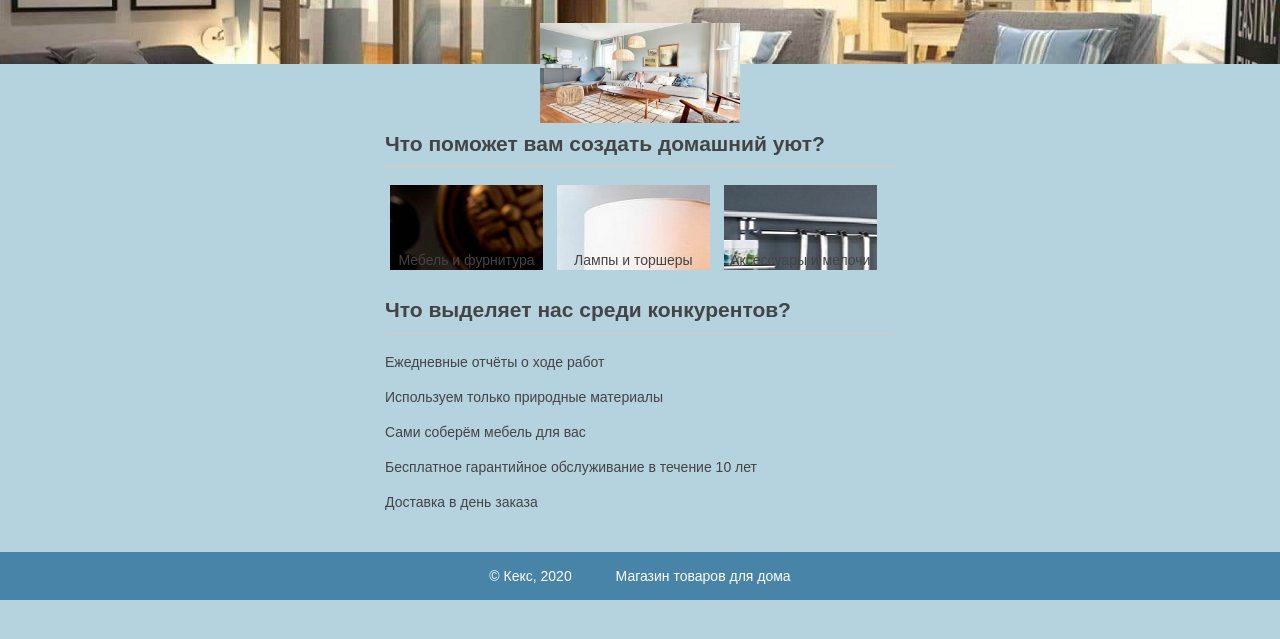
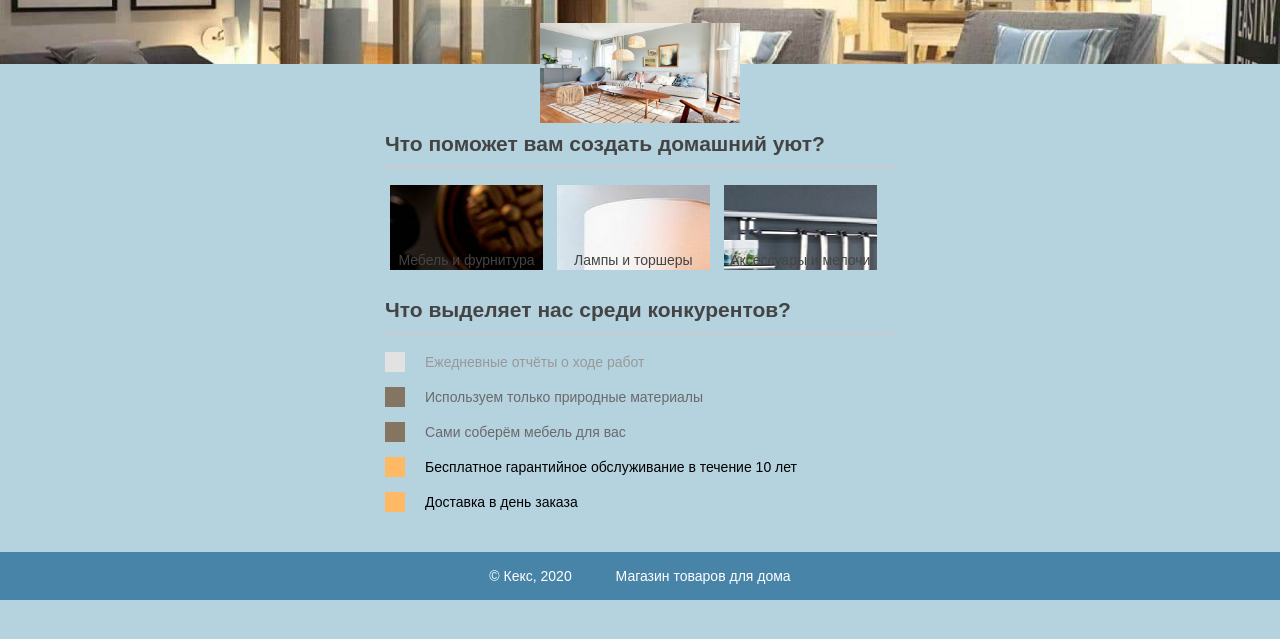
Before and after one commit to Gorshunov2021/HTML_CSS_JS, a plain HTML site: page task0001/index.html in a window 1280 px wide. Shown: the part 153-792 px from the top of the page. Drawn offline with Linux system fonts and the light colour scheme.

Commit message:
28.07.2022

```diff
--- a/task0001/index.html
+++ b/task0001/index.html
@@ -27,10 +27,10 @@
 		<h2>Что выделяет нас среди конкурентов?</h2>
 		<ul class="advantages-list">
 			<li class="advantages-item">Ежедневные отчёты о ходе работ</li>
-			<li class="advantages-item">Используем только природные материалы</li>
-			<li class="advantages-item">Сами соберём мебель для вас</li>
-			<li class="advantages-item">Бесплатное гарантийное обслуживание в течение 10 лет</li>
-			<li >Доставка в день заказа</li>
+			<li class="advantages-item standard">Используем только природные материалы</li>
+			<li class="advantages-item standard">Сами соберём мебель для вас</li>
+			<li class="advantages-item vip">Бесплатное гарантийное обслуживание в течение 10 лет</li>
+			<li class="advantages-item vip">Доставка в день заказа</li>
 		</ul>
 	</section>
 
--- a/task0001/style.css
+++ b/task0001/style.css
@@ -96,7 +96,20 @@ h2 {
 
 .advantages-item {
 	margin-bottom: 15px;
+	padding-left: 20px;
+	border-left: 20px solid #e2e2e2;
+	color: #999999;
  }
+
+ .standard {
+	border-color: #847462;
+	color: #6a6a6a;
+ }
+
+ .vip {
+	border-color: #ffb864;
+	color: #000000;
+	}
 
 .site-footer {
 	min-width: 550px;
```
